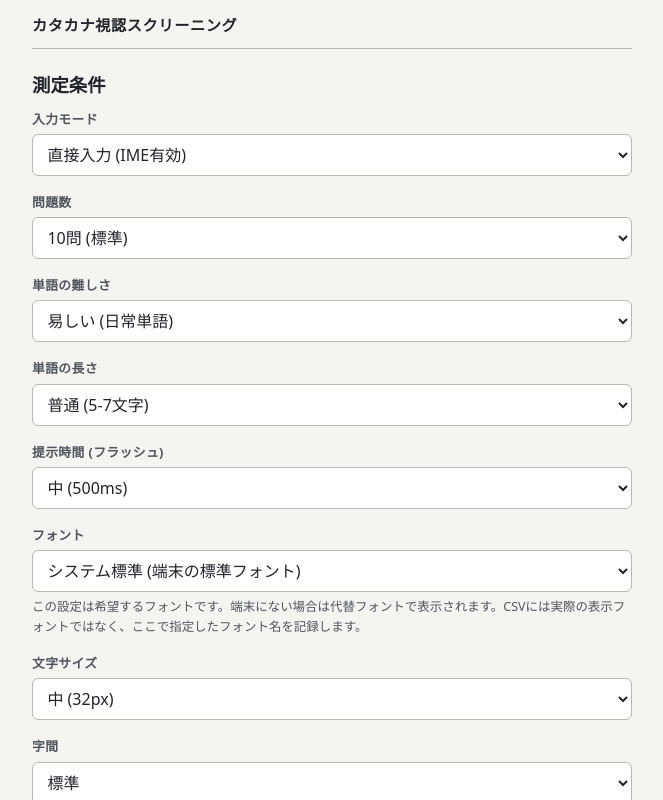
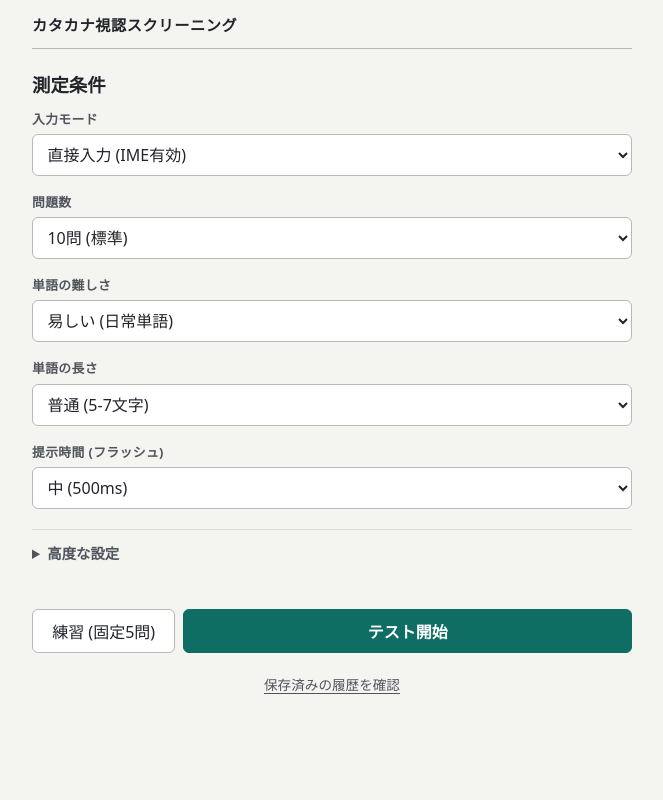
Before and after one commit to yuma-lam04/katakanaScanning, a React (Vite) app: page / in a window 1280 px wide. Both pictures are taken after a click on the button "同意して開始する". Shown: the top 800 px of the page, without its empty margins (308-971 px from the left). Built offline with nearby package versions, Linux system fonts and the light colour scheme.

Commit message:
feat: 詳細な測定条件を折りたたむ

```diff
--- a/src/index.css
+++ b/src/index.css
@@ -165,6 +165,23 @@ h3 { font-size: 1rem; }
 
 .field-hint.warn {
   color: var(--danger);
+}
+
+.advanced-settings {
+  margin-top: 1.25rem;
+  border-top: 1px solid var(--line);
+}
+
+.advanced-settings summary {
+  cursor: pointer;
+  padding: 0.75rem 0;
+  color: var(--ink-2);
+  font-size: 0.9rem;
+  font-weight: 600;
+}
+
+.advanced-settings-content {
+  padding-top: 0.25rem;
 }
 
 /* ---------- Buttons ---------- */
--- a/src/views/Setup.tsx
+++ b/src/views/Setup.tsx
@@ -72,6 +72,9 @@ export const Setup: FC<SetupProps> = ({ initialConfig, onStart, onPractice, onHi
                     </select>
                 </label>
 
+                <details className="advanced-settings">
+                    <summary>高度な設定</summary>
+                    <div className="advanced-settings-content">
                         <label className="field">
                             <span className="field-label">フォント</span>
                             <select value={config.fontFamily} onChange={e => handleChange('fontFamily', e.target.value)}>
@@ -123,6 +126,8 @@ export const Setup: FC<SetupProps> = ({ initialConfig, onStart, onPractice, onHi
                             />
                         </label>
                     </div>
+                </details>
+            </div>
 
             <div className="flex-row gap-2 justify-center mt-4">
                 <button onClick={() => onPractice(config)}>
```
Also changed, not shown: 1 other file (tests, documents, lock files or other folders). Lines whose indentation alone changed are shown as unchanged.
